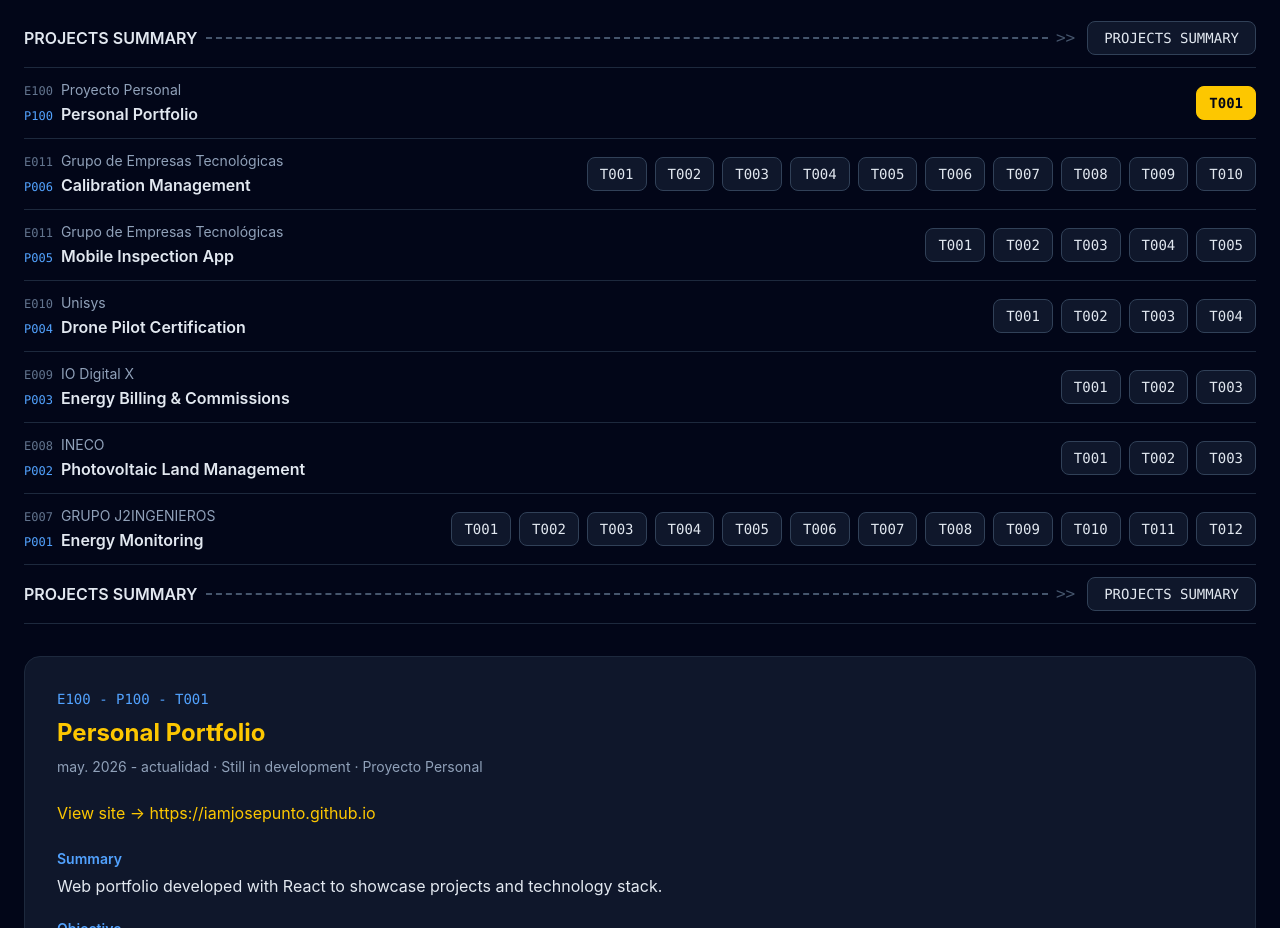
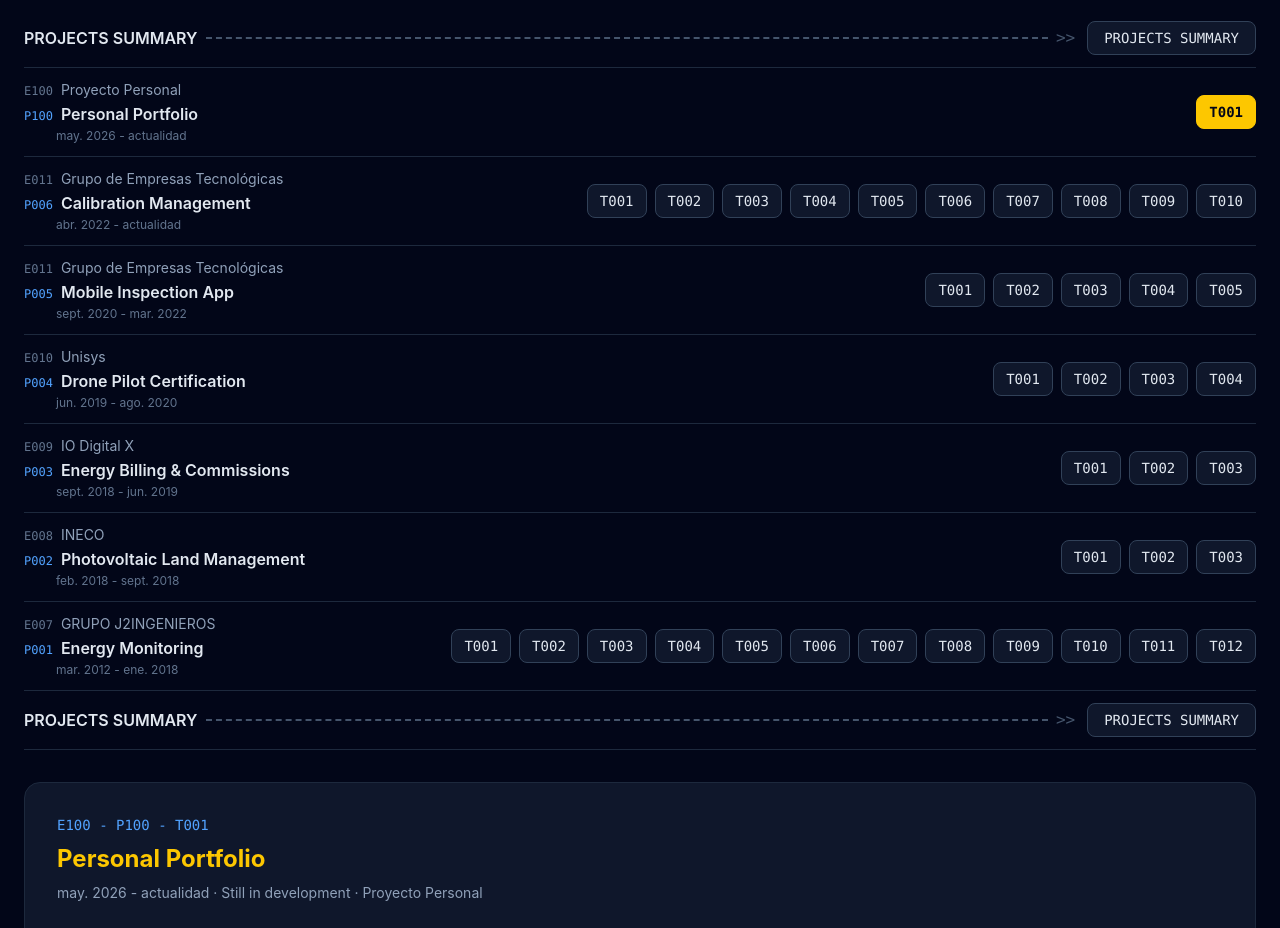
Before and after one commit to iamjosepunto/iamjosepunto.github.io, a React (Vite) app: page / in a window 1280 px wide. Shown: the part 3600-4528 px from the top of the page. Built offline with nearby package versions, Linux system fonts and the light colour scheme.

Commit message:
Portfolio: rango de fechas por proyecto en cada tecla

```diff
--- a/src/components/Projects.tsx
+++ b/src/components/Projects.tsx
@@ -150,6 +150,10 @@ const Projects = () => {
                 <span className="text-base font-semibold text-ivory truncate">
                   {t(`projects.proyectos.${group.proyectoKey}`)}
                 </span>
+              </div>
+
+              <div className="text-xs text-slate-500 mt-0.5 pl-8">
+                {group.dates}
               </div>
             </div>
 
--- a/src/data/profile.ts
+++ b/src/data/profile.ts
@@ -10,6 +10,7 @@ export type ProjectGroup = {
   empresaName: string;
   proyecto: string;
   proyectoKey: string;
+  dates: string;
   tasks: TaskRef[];
 };
 
@@ -71,7 +72,8 @@ export const PROJECT_GROUPS: ProjectGroup[] = [
         "dates": "may. 2026 - actualidad",
         "url": "https://iamjosepunto.github.io"
       }
-    ]
+    ],
+    "dates": "may. 2026 - actualidad"
   },
   {
     "empresa": "E011",
@@ -129,7 +131,8 @@ export const PROJECT_GROUPS: ProjectGroup[] = [
         "key": "e011_p006_t001",
         "dates": "abr. 2022 - sept. 2022"
       }
-    ]
+    ],
+    "dates": "abr. 2022 - actualidad"
   },
   {
     "empresa": "E011",
@@ -162,7 +165,8 @@ export const PROJECT_GROUPS: ProjectGroup[] = [
         "key": "e011_p005_t001",
         "dates": "sept. 2020 - oct. 2020"
       }
-    ]
+    ],
+    "dates": "sept. 2020 - mar. 2022"
   },
   {
     "empresa": "E010",
@@ -190,7 +194,8 @@ export const PROJECT_GROUPS: ProjectGroup[] = [
         "key": "e010_p004_t001",
         "dates": "jun. 2019 - ago. 2019"
       }
-    ]
+    ],
+    "dates": "jun. 2019 - ago. 2020"
   },
   {
     "empresa": "E009",
@@ -213,7 +218,8 @@ export const PROJECT_GROUPS: ProjectGroup[] = [
         "key": "e009_p003_t001",
         "dates": "sept. 2018 - dic. 2018"
       }
-    ]
+    ],
+    "dates": "sept. 2018 - jun. 2019"
   },
   {
     "empresa": "E008",
@@ -236,7 +242,8 @@ export const PROJECT_GROUPS: ProjectGroup[] = [
         "key": "e008_p002_t001",
         "dates": "feb. 2018 - abr. 2018"
       }
-    ]
+    ],
+    "dates": "feb. 2018 - sept. 2018"
   },
   {
     "empresa": "E007",
@@ -304,7 +311,8 @@ export const PROJECT_GROUPS: ProjectGroup[] = [
         "key": "e007_p001_t001",
         "dates": "mar. 2012 - jul. 2012"
       }
-    ]
+    ],
+    "dates": "mar. 2012 - ene. 2018"
   }
 ];
 
```
